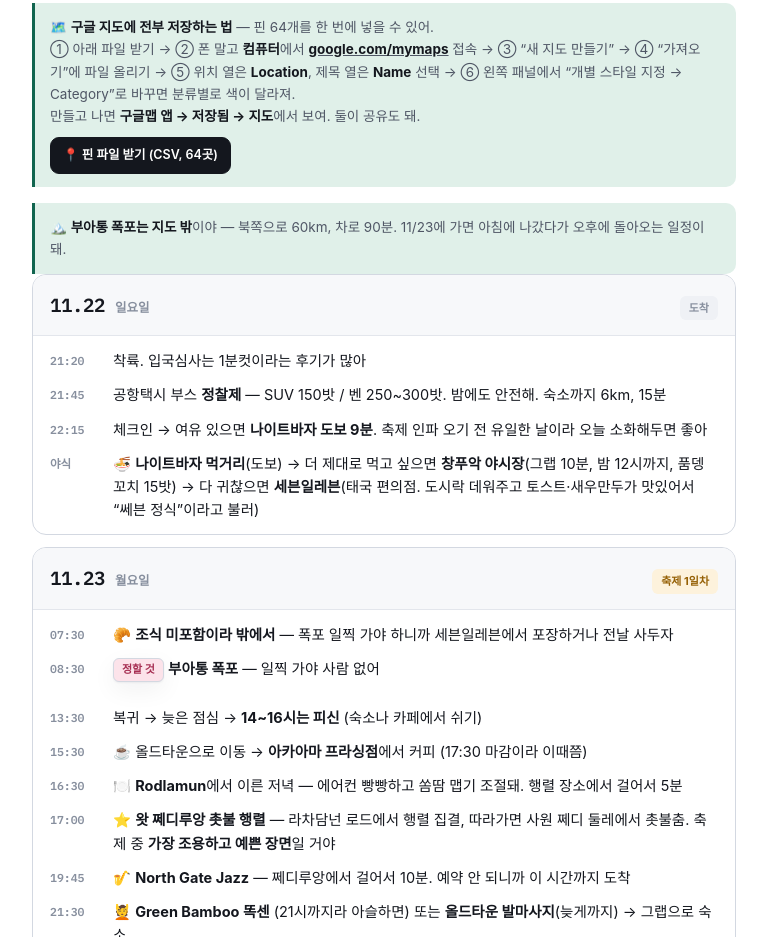
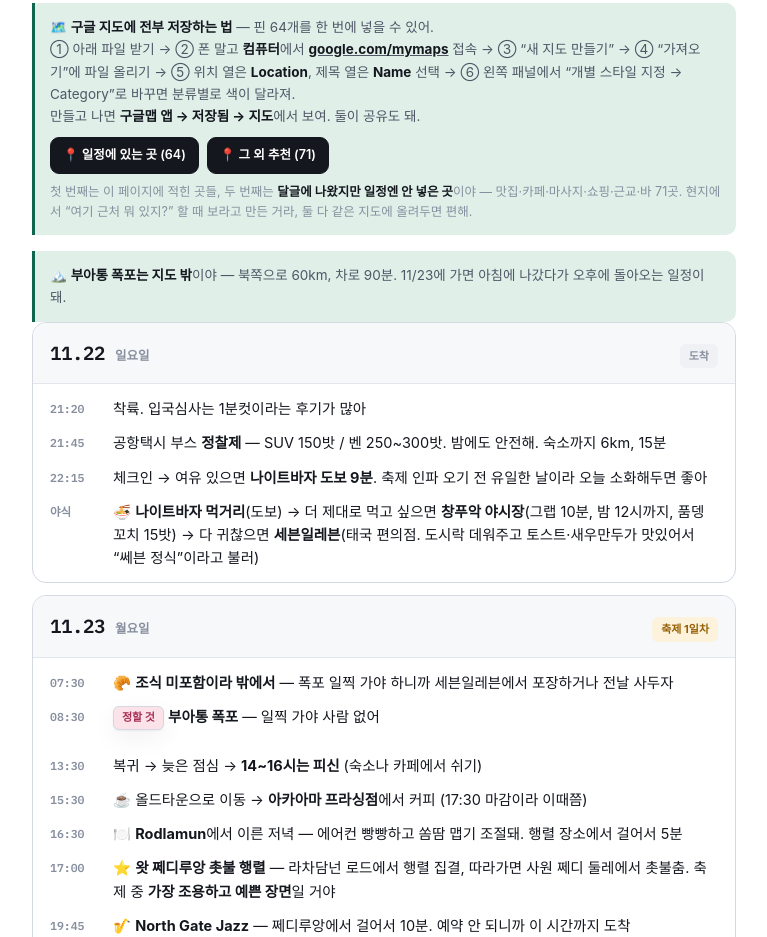
Before and after one commit to chj1330/travel, a plain HTML site: page 2611_chiangmai/index.html in a window 1280 px wide. Shown: the part 5335-6272 px from the top of the page, without its empty margins (256-1023 px from the left). Drawn offline with nearby package versions, Linux system fonts and the light colour scheme; a web font is replaced by a local one.

Commit message:
핀 파일 2종 안내

```diff
--- a/2611_chiangmai/index.html
+++ b/2611_chiangmai/index.html
@@ -541,7 +541,12 @@ Thank you very much!</pre>
   <div class="note tip">🗺️ <b>구글 지도에 전부 저장하는 법</b> — 핀 64개를 한 번에 넣을 수 있어.<br>
   ① 아래 파일 받기 → ② 폰 말고 <b>컴퓨터</b>에서 <a href="https://www.google.com/mymaps" target="_blank" rel="noopener"><b>google.com/mymaps</b></a> 접속 → ③ “새 지도 만들기” → ④ “가져오기”에 파일 올리기 → ⑤ 위치 열은 <b>Location</b>, 제목 열은 <b>Name</b> 선택 → ⑥ 왼쪽 패널에서 “개별 스타일 지정 → Category”로 바꾸면 분류별로 색이 달라져.<br>
   만들고 나면 <b>구글맵 앱 → 저장됨 → 지도</b>에서 보여. 둘이 공유도 돼.<br>
-  <a class="btn go" style="margin-top:10px" href="./chiangmai_pins.csv" download>📍 핀 파일 받기 (CSV, 64곳)</a></div>
+  <div class="asklinks" style="margin-top:10px">
+    <a class="btn go" href="./chiangmai_pins.csv" download>📍 일정에 있는 곳 (64)</a>
+    <a class="btn go" href="./chiangmai_pins_more.csv" download>📍 그 외 추천 (71)</a>
+  </div>
+  <div style="font-size:12.5px;color:var(--ink3);margin-top:8px;line-height:1.6">
+  첫 번째는 이 페이지에 적힌 곳들, 두 번째는 <b>달글에 나왔지만 일정엔 안 넣은 곳</b>이야 — 맛집·카페·마사지·쇼핑·근교·바 71곳. 현지에서 “여기 근처 뭐 있지?” 할 때 보라고 만든 거라, 둘 다 같은 지도에 올려두면 편해.</div></div>
 
   <div class="note tip">🏔️ <b>부아통 폭포는 지도 밖</b>이야 — 북쪽으로 60km, 차로 90분. 11/23에 가면 아침에 나갔다가 오후에 돌아오는 일정이 돼.</div>
 
```
